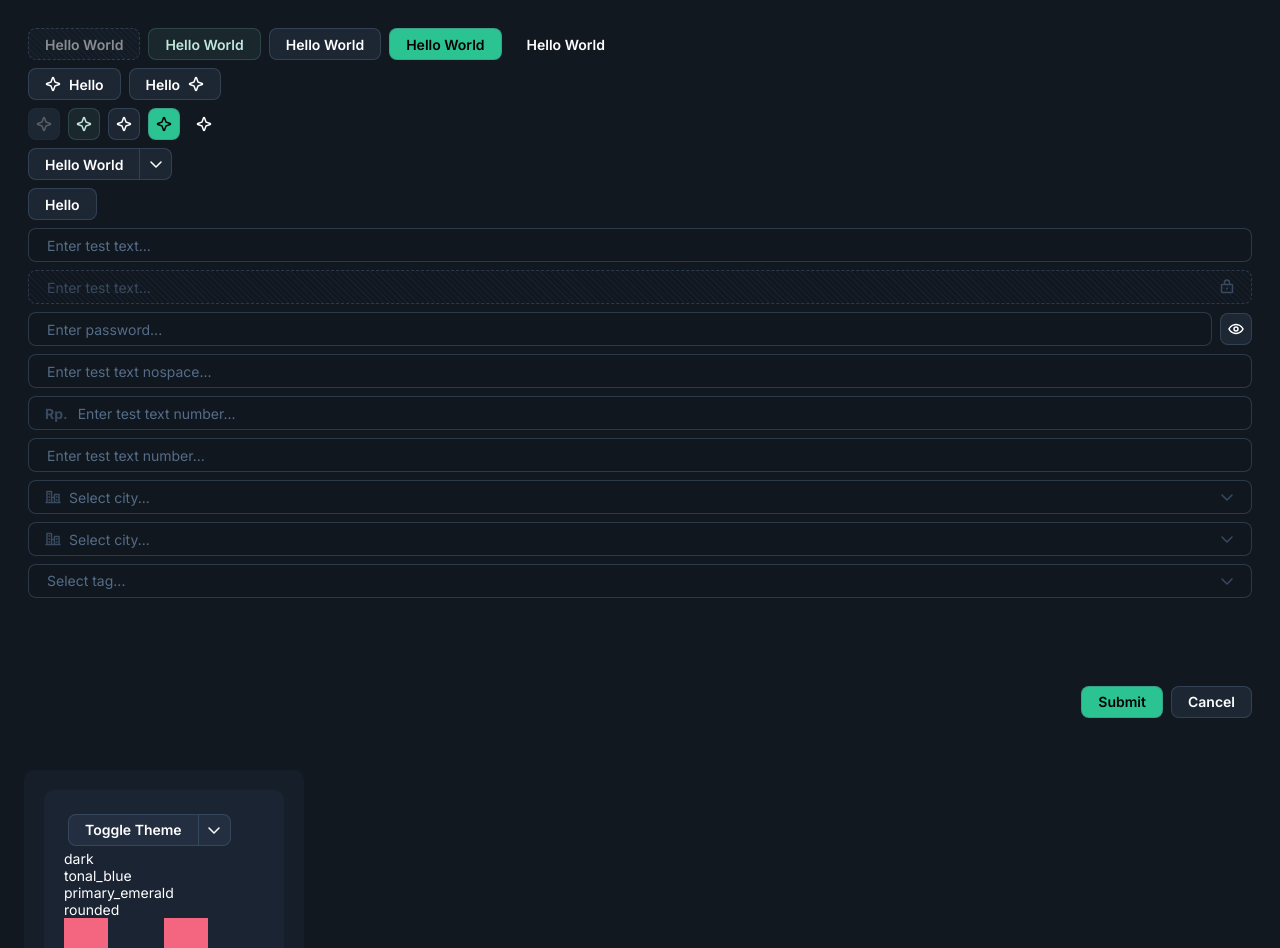
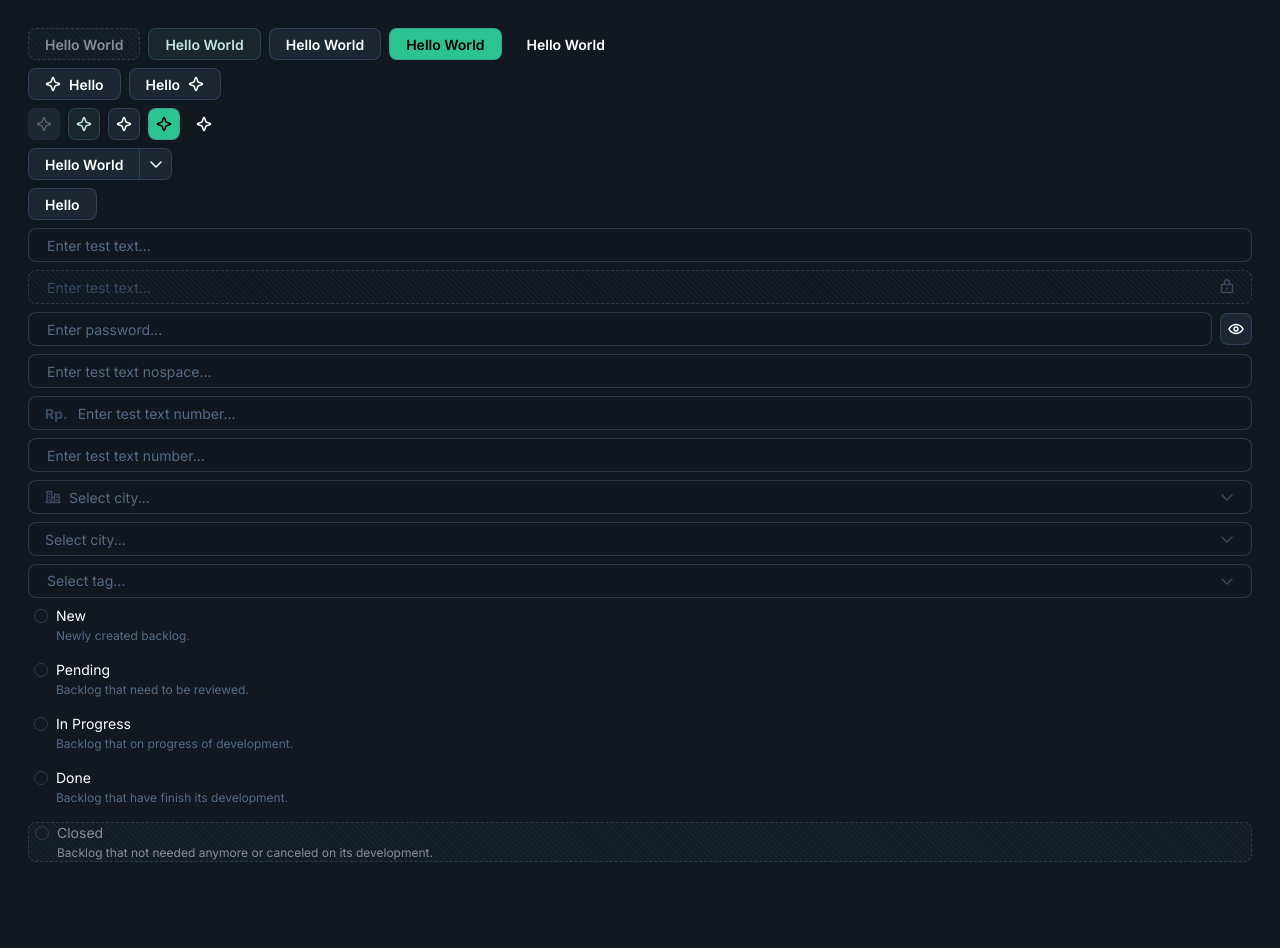
Before and after one commit to hilmiha/asdasc-ui, a React (Vite) app: page / in a window 1280 px wide. Shown: the top 948 px of the page. Built offline with nearby package versions, Linux system fonts and the light colour scheme.

Commit message:
- dropdown menu item support sublabel - radio button comp. - radio group comp.

```diff
--- a/src/App.tsx
+++ b/src/App.tsx
@@ -12,6 +12,8 @@ import type { fieldErrorType, globalShapeType } from './components/_types';
 import InputPassword from './components/input-password';
 import InputSelection from './components/input-selection';
 import InputTag from './components/input-tag';
+import RadioButton from './components/radio-button';
+import RadioGroup from './components/radio-group';
 
 function App() {
     const {
@@ -42,6 +44,8 @@ function App() {
         testSelectionComboBox:[],
         testSelectionMulti:[],
         testTags:[],
+        isRadio:false,
+        radioStatus:'',
     })
     const [formError, setFormError] = useState<{[key:string]:fieldErrorType}>({
         testText:{isError:false, errorMessage:''},
@@ -53,7 +57,8 @@ function App() {
         testSelectionComboBox:{isError:false, errorMessage:''},
         testSelectionMulti:{isError:false, errorMessage:''},
         testTags:{isError:false, errorMessage:''},
-
+        isRadio:{isError:false, errorMessage:''},
+        radioStatus:{isError:false, errorMessage:''},
     })
     const onChange = useCallback((key: string, newValue: any) => {
         setForm((prev) => ({
@@ -278,10 +283,9 @@ function App() {
                         option={[...indonesiaProvinces]}
                         config={{
                             isCombobox:true,
-                            maxValue:2,
+                            maxValue:10,
                             isRequired:true,
                             isDisabled:false,
-                            prefixElement:<PiCityBold className='global-icon'/>
                         }}
                     />
                     <InputTag
@@ -297,6 +301,19 @@ function App() {
                             isDisabled:false,
                         }}
                     />
+                    <div>
+                        <RadioGroup
+                            options={[
+                                {id:'new', txtLabel:'New', txtSublabel:'Newly created backlog.'},
+                                {id:'pending', txtLabel:'Pending', txtSublabel:'Backlog that need to be reviewed.'},
+                                {id:'in-progress', txtLabel:'In Progress', txtSublabel:'Backlog that on progress of development.'},
+                                {id:'done', txtLabel:'Done', txtSublabel:'Backlog that have finish its development.'},
+                                {id:'closed', txtLabel:'Closed', txtSublabel:'Backlog that not needed anymore or canceled on its development.', isDisabled:true},
+                            ]}
+                            value={form['radioStatus']}
+                            onChange={(newValue)=>{onChange('radioStatus', newValue)}}
+                        />
+                    </div>
                     <div style={{display:'flex', gap:'var(--spacep-50)', justifyContent:'end', marginTop:'var(--space-1000)'}}>
                         <Button
                             txtLabel={'Submit'}
@@ -506,7 +523,6 @@ export default App
 
 
 const indonesiaProvinces:dropdownMenuOptionType[] = [
-    {id:'sumatera', txtLabel:'Sumatera', type:'separator'},
     {id:'aceh', txtLabel:'Aceh', type:'option', icon:<PiCityBold/>},
     {id:'sumatera-utara', txtLabel:'Sumatera Utara', type:'option', icon:<PiCityBold/>},
     {id:'sumatera-barat', txtLabel:'Sumatera Barat', type:'option', icon:<PiCityBold/>},
@@ -515,7 +531,6 @@ const indonesiaProvinces:dropdownMenuOptionType[] = [
     {id:'jambi', txtLabel:'Jambi', type:'option', icon:<PiCityBold/>},
     {id:'sumatera-selatan', txtLabel:'Sumatera Selatan', type:'option', icon:<PiCityBold/>},
     {id:'kepulauan-bangka-belitung', txtLabel:'Kepulauan Bangka Belitung', type:'option', icon:<PiCityBold/>},
-    {id:'jawa', txtLabel:'Jawa', type:'separator'},
     {id:'bengkulu', txtLabel:'Bengkulu', type:'option', icon:<PiCityBold/>},
     {id:'lampung', txtLabel:'Lampung', type:'option', icon:<PiCityBold/>},
     {id:'dki-jakarta', txtLabel:'DKI Jakarta', type:'option', icon:<PiCityBold/>},
@@ -524,7 +539,6 @@ const indonesiaProvinces:dropdownMenuOptionType[] = [
     {id:'jawa-tengah', txtLabel:'Jawa Tengah', type:'option', icon:<PiCityBold/>},
     {id:'di-yogyakarta', txtLabel:'DI Yogyakarta', type:'option', icon:<PiCityBold/>},
     {id:'jawa-timur', txtLabel:'Jawa Timur', type:'option', icon:<PiCityBold/>},
-    {id:'nusa-tenggara', txtLabel:'Nusa Tenggara', type:'separator'},
     {id:'bali', txtLabel:'Bali', type:'option', icon:<PiCityBold/>},
     {id:'nusa-tenggara-barat', txtLabel:'Nusa Tenggara Barat', type:'option', icon:<PiCityBold/>},
     {id:'nusa-tenggara-timur', txtLabel:'Nusa Tenggara Timur', type:'option', icon:<PiCityBold/>},
--- a/src/components/button/index.tsx
+++ b/src/components/button/index.tsx
@@ -60,12 +60,18 @@ const Button = ({
                     </div>
                 )
             }
-            <div
-                className='text-label'
-                style={style?.textLabel}
-            >
-                {txtLabel}
-            </div>
+            {
+                (typeof txtLabel === 'string')?(
+                    <div
+                        className='text-label-box'
+                        style={style?.textLabel}
+                    >
+                        <span className='text-label'>{txtLabel}</span>
+                    </div>
+                ):(
+                    <>{txtLabel}</>
+                )
+            }
             {
                 (iconAfter)&&(
                     <div
--- a/src/components/button/styles.scss
+++ b/src/components/button/styles.scss
@@ -17,8 +17,10 @@
     }
 
     &:active{
-        text-decoration: underline;
-        text-underline-offset: 2px;
+        .text-label{
+            text-decoration: underline;
+            text-underline-offset: 2px;
+        }
     }
 
     &.neutral{
@@ -127,7 +129,12 @@
             hsl(from var(--clr-surface-4) h s l / 0.2) 4px
         );
 
-        text-decoration: none;
+        &:active{
+            .text-label{
+                text-decoration: none;
+            }
+        }
+
         &:hover, &:focus-visible, &:active{
             background-color: hsl(from var(--clr-surface-2) h s l / 0.5);
         }
@@ -151,7 +158,7 @@
         }
     }
 
-    .text-label{
+    .text-label-box{
         display: flex;
         align-items: center;
     }
--- /dev/null
+++ b/src/components/radio-button/controller.ts
@@ -0,0 +1,10 @@
+
+export const onRadioClicked = (
+    newValue:boolean,
+    event:React.MouseEvent<HTMLButtonElement>,
+    onClick?:(newValue:boolean, e:React.MouseEvent<HTMLButtonElement>)=>void
+) =>{
+    if(onClick){
+        onClick(newValue, event)
+    }
+}
--- /dev/null
+++ b/src/components/radio-button/index.tsx
@@ -0,0 +1,75 @@
+import './styles.scss';
+import clsx from 'clsx';
+import * as ctrl from './controller';
+import { useContext } from 'react';
+import { GlobalContext, type _GlobalContextType } from '../../context/global-context';
+import type { globalShapeType } from '../_types';
+
+const RadioButton = ({
+    className = undefined,
+    shape = undefined,
+    txtLabel = undefined,
+    txtSublabel = undefined,
+    value = false,
+    onClick = undefined,
+    isDisabled = false
+}:_RadioButton) =>{
+    //Context start ====
+    const {
+        globalShape
+    } = useContext(GlobalContext) as _GlobalContextType
+    //Context end ====
+    return(
+        <button
+            className={clsx(
+                "radio-button",
+                (shape)?(shape):(globalShape),
+                {
+                    ['disabled']:(isDisabled),
+                    ['selected']:(value)
+                },
+                className
+            )}
+            onClick={(e)=>{
+                ctrl.onRadioClicked(!value, e, onClick)
+            }}
+            disabled={isDisabled}
+        >
+            <div
+                className={clsx(
+                    'circle-indicator',
+                    (value)?('circle-on'):('circle-off')
+                )}
+            ></div>
+            {
+                (txtLabel || txtSublabel)&&(
+                    <div className='label-box'>
+                        <p className='text-label'>{txtLabel}</p>
+                        {
+                            (txtSublabel)&&(
+                                <p className='text-sublabel'>{txtSublabel}</p>
+                            )
+                        }
+                    </div>
+                )
+            }
+        </button>
+    )
+}
+
+export default RadioButton
+
+interface _RadioButton {
+    className?:string,
+    style?:radioButtonStyleType;
+    shape?:globalShapeType;
+    txtLabel?:string
+    txtSublabel?:string,
+    value:boolean,
+    onClick?:(newValue:boolean, e:React.MouseEvent<HTMLButtonElement>)=>void
+    isDisabled?:boolean
+}
+
+type radioButtonStyleType = {
+
+}
--- /dev/null
+++ b/src/components/radio-button/styles.scss
@@ -0,0 +1,117 @@
+.radio-button{
+    background-color: transparent;
+    outline: 0px;
+    border: 0px;
+    display: flex;
+    gap: var(--space-100);
+    margin: var(--space-50);
+
+    &:focus-visible{
+        outline: 2px solid var(--clr-focus-ouline);
+        outline-offset: 2px;
+        z-index: 1;
+        .circle-indicator{
+            background-color: hsl(from var(--clr-surface-4) h s l / 0.3);
+        }
+
+    }
+
+    &:active{
+        .text-label{
+            text-decoration: underline;
+            text-underline-offset: 2px;
+        }
+    }
+
+    &:hover{
+        .circle-indicator{
+            background-color: hsl(from var(--clr-surface-4) h s l / 0.3);
+        }
+    }
+    &.disabled, &:disabled{
+        cursor: not-allowed;
+        background-color: hsl(from var(--clr-surface-2) h s l / 0.5);
+        border: 1px dashed var(--clr-border);
+
+        .text-label{
+            color: hsl(from var(--clr-text) h s l / 0.5);
+        }
+        .text-sublabel{
+            color: hsl(from var(--clr-text) h s l / 0.5) !important;
+        }
+
+        background-image: repeating-linear-gradient(
+            45deg,
+            transparent,
+            transparent 2px,
+            hsl(from var(--clr-surface-4) h s l / 0.2) 4px
+        );
+
+        &:active{
+            .text-label{
+                text-decoration: none;
+            }
+        }
+
+        &:hover, &:focus-visible, &:active{
+            .circle-indicator{
+                background-color: transparent;
+            }
+        }
+    }
+
+    &.rounded{
+        border-radius: var(--space-100);
+    }
+    &.box{
+        border-radius: var(--space-0);
+    }
+    &.circle{
+        border-radius: var(--space-200);
+    }
+
+
+    .circle-indicator{
+        border-radius: var(--space-400);
+        height: var(--space-150);
+        width: var(--space-150);
+        margin-top: var(--space-25);
+        display: flex;
+        align-items: center;
+        justify-content: center;
+    }
+    .circle-on{
+        border: 1px solid var(--clr-primary-700);
+        &::after{
+            content: '';
+            display: block;
+            height: var(--space-100);
+            width: var(--space-100);
+            background-color: var(--clr-primary-700);
+            border-radius: 100px;
+        }
+    }
+    .circle-off{
+        border: 1px solid var(--clr-border);
+    }
+
+    .label-box{
+        p{
+            text-align: start;
+        }
+        .text-sublabel{
+            color: var(--clr-surface-5);
+            font-size: var(--text-size-sm);
+            font-weight: var(--font-weight-text);
+            margin-top: var(--space-50);
+        }
+    }
+
+    &.selected{
+        .label-box{
+            .text-label{
+                color: var(--clr-primary-900);
+            }
+        }
+    }
+}
--- /dev/null
+++ b/src/components/radio-group/controller.ts
@@ -0,0 +1,12 @@
+import type { dropdownMenuOptionType } from ".";
+
+export const onRadioClicked = (
+    option:dropdownMenuOptionType,
+    event:React.MouseEvent<HTMLButtonElement, MouseEvent>,
+    onChange?:(newValue:string, option:dropdownMenuOptionType, e:React.MouseEvent<HTMLButtonElement, MouseEvent>)=>void
+) =>{
+    const newValue = option.id
+    if(onChange){
+        onChange(newValue, option, event)
+    }
+}
--- /dev/null
+++ b/src/components/radio-group/index.tsx
@@ -0,0 +1,49 @@
+import './styles.scss';
+import clsx from 'clsx';
+import * as ctrl from './controller';
+import RadioButton from '../radio-button';
+
+const RadioGroup = ({
+    className = undefined,
+    options = [],
+    value = '',
+    onChange = undefined
+}:_RadioGroup) =>{
+    return(
+        <div
+            className={clsx(
+                'radio-group-box',
+                className
+            )}
+        >
+            {
+                options.map((i)=>(
+                    <RadioButton
+                        key={i.id}
+                        value={i.id===value}
+                        txtLabel={i.txtLabel}
+                        txtSublabel={i.txtSublabel}
+                        onClick={(_, e)=>{ctrl.onRadioClicked(i, e, onChange)}}
+                        isDisabled={i.isDisabled}
+                    />
+                ))
+            }
+        </div>
+    )
+}
+
+export default RadioGroup
+
+interface _RadioGroup{
+    className?:string
+    options:dropdownMenuOptionType[]
+    value?:string,
+    onChange?:(newValue:string, option:dropdownMenuOptionType, e:React.MouseEvent<HTMLButtonElement, MouseEvent>)=>void
+}
+
+export type dropdownMenuOptionType = {
+    id:string,
+    txtLabel:string,
+    txtSublabel?:string,
+    isDisabled?:boolean,
+};
--- /dev/null
+++ b/src/components/radio-group/styles.scss
@@ -0,0 +1,4 @@
+.radio-group-box{
+    display: grid;
+    gap:var(--space-100)
+}
```
Also changed, not shown: src/components/dropdown-menu/index.tsx (+9 -1 lines), src/components/dropdown-menu/styles.scss (+12 -4 lines).
